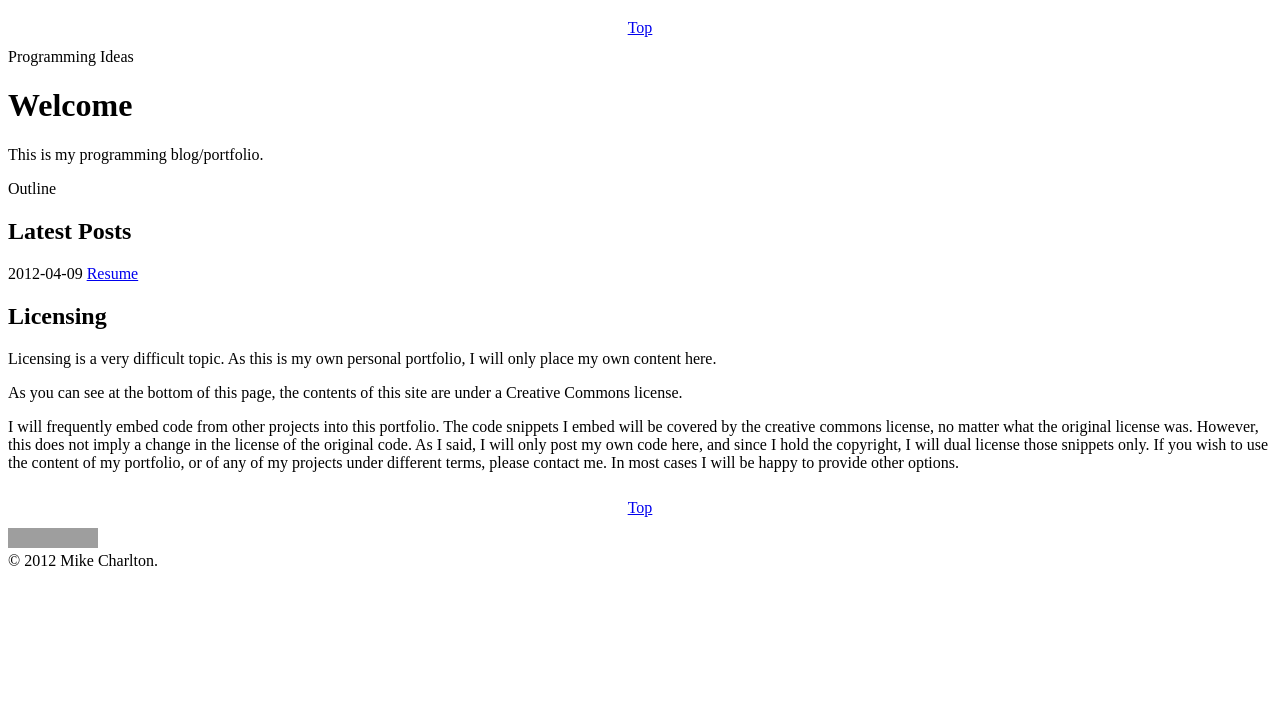
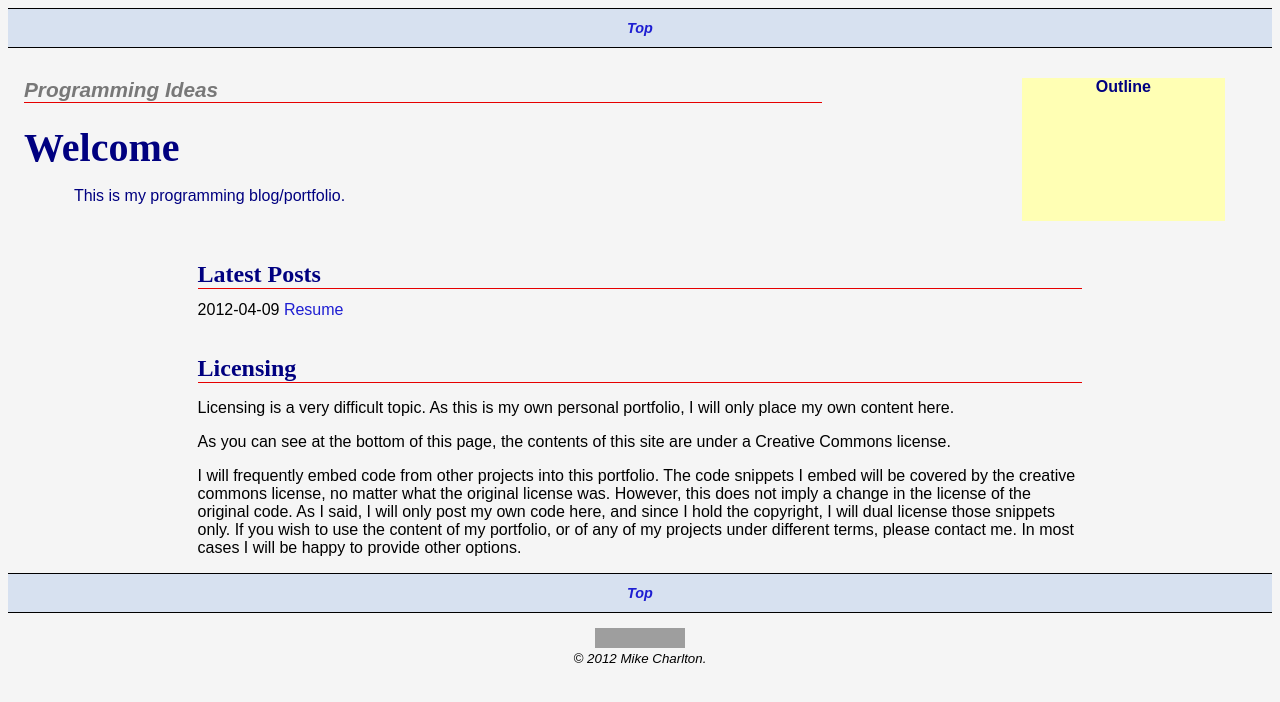
Before and after one commit to mikekchar/portfolio, a Jekyll site: the page built from index.html, in a window 1280 px wide. Shown: the top 702 px of the page. Built offline with Jekyll 4.4.1, drawn with Linux system fonts in a browser that asks for light colours; grey boxes are pictures that could not be loaded.

Commit message:
Does this break or fix it?

```diff
--- a/_layouts/default.html
+++ b/_layouts/default.html
@@ -21,7 +21,7 @@
 	    <meta name="robots" content="noodp, nydir" />
 	    <meta http-equiv="Content-Type" content="text/html; charset=utf-8" />
 
-	    <link href="/shared/css/style.css" type="text/css" rel="stylesheet" />
+	    <link href="/portfolio/css/style.css" type="text/css" rel="stylesheet" />
     </head>
 
     <body>
```
